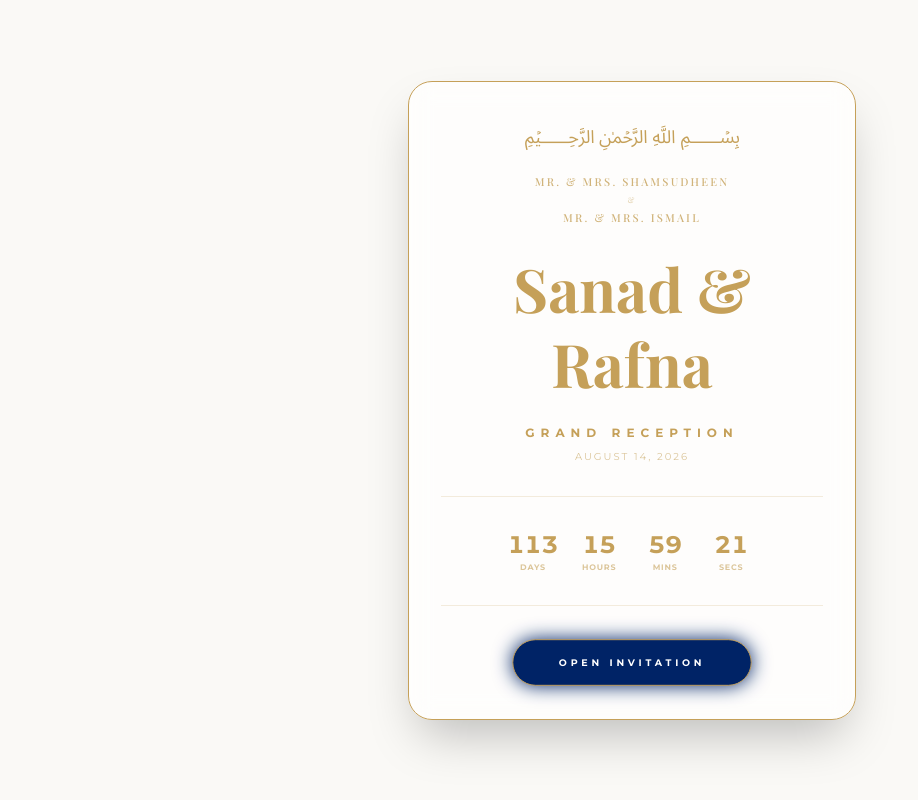
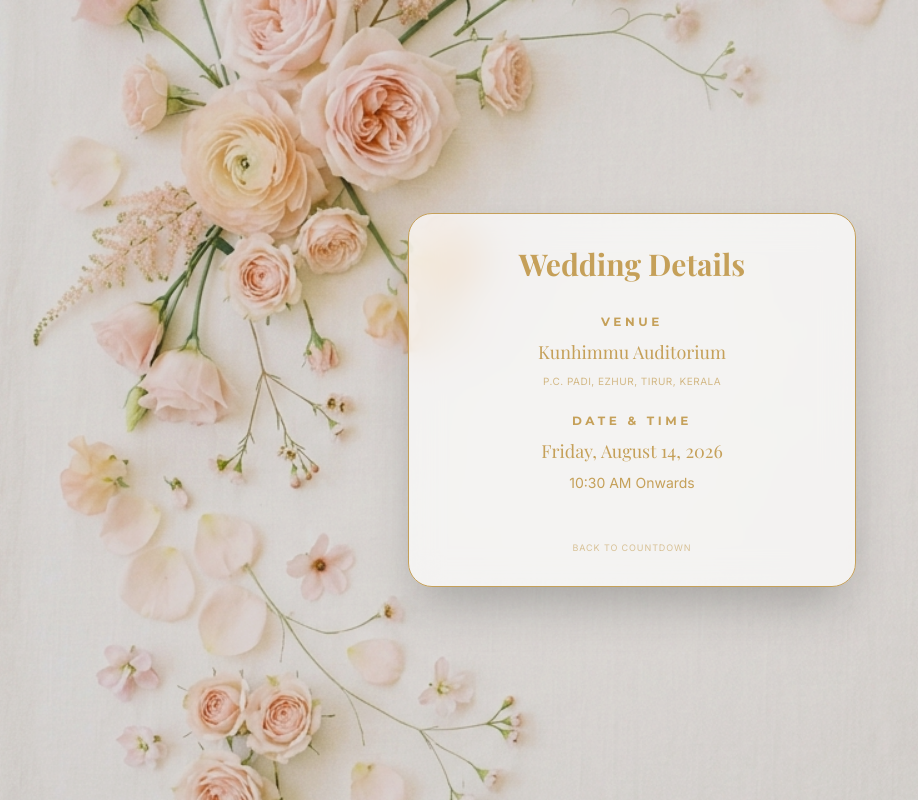
Before and after one commit to SahilVellathur/sanad-and-rafna-wedding-, a React (Vite) app: page / in a window 1280 px wide. Both pictures are taken after a click on the button "OPEN INVITATION". Shown: the whole page, without its empty margins (8-926 px from the left). Built offline with nearby package versions, Linux system fonts and the light colour scheme; a web font is replaced by a local one.

Commit message:
Final: Royal Glass UI with Floral Background and Countdown Restoration

```diff
--- a/src/App.jsx
+++ b/src/App.jsx
@@ -50,13 +50,25 @@ const CountdownTimer = ({ targetDate }) => {
 };
 
 export default function App() {
+  const [isOpen, setIsOpen] = useState(false);
+
   return (
-    <div className="min-h-screen w-full flex items-center justify-center bg-[#FAF9F6] p-4 selection:bg-[#C5A059]/30">
+    <div
+      className="min-h-screen w-full flex items-center justify-center bg-cover bg-center p-4 relative"
+      style={{ backgroundImage: 'url(/assets/bg.png)' }}
+    >
+      {/* Overlay to ensure readability if background is too busy */}
+      <div className="absolute inset-0 bg-black/10 pointer-events-none"></div>
+
+      <AnimatePresence>
+        {!isOpen ? (
           <motion.div
-        initial={{ opacity: 0, scale: 0.9 }}
-        animate={{ opacity: 1, scale: 1 }}
+            key="landing"
+            initial={{ opacity: 0, scale: 0.9, y: 20 }}
+            animate={{ opacity: 1, scale: 1, y: 0 }}
+            exit={{ opacity: 0, scale: 1.1, filter: 'blur(10px)' }}
             transition={{ duration: 1.2 }}
-        className="bg-white/70 backdrop-blur-md border border-[#C5A059] rounded-3xl p-8 shadow-2xl max-w-md w-full flex flex-col items-center gap-6 text-center"
+            className="bg-white/60 backdrop-blur-lg border border-[#C5A059] rounded-3xl p-8 shadow-2xl max-w-md w-[90%] flex flex-col items-center gap-6 text-center z-10"
           >
             {/* 1. Bismillah */}
             <div className="text-[#C5A059] text-3xl font-serif">﷽</div>
@@ -68,13 +80,13 @@ export default function App() {
               <p>Mr. & Mrs. Ismail</p>
             </div>
 
-        {/* 3. The Couple */}
+            {/* 3. The Names */}
             <h1 className="text-[#C5A059] text-5xl md:text-6xl font-bold font-playfair leading-tight">
               Sanad & Rafna
             </h1>
 
             {/* 4. The Event */}
-        <div className="space-y-2">
+            <div className="space-y-1">
               <p className="text-[#C5A059] text-[11px] md:text-xs tracking-[0.5em] uppercase font-montserrat font-bold">
                 GRAND RECEPTION
               </p>
@@ -88,14 +100,44 @@ export default function App() {
             <CountdownTimer targetDate={WEDDING_DATE} />
             <div className="w-full h-[1px] bg-[#C5A059]/20 my-2"></div>
 
-        {/* 6. The Button */}
+            {/* 6. Action Button */}
             <button
-          className="transition-all duration-150 active:bg-[#002366] active:text-white active:shadow-[0_0_25px_rgba(255,255,255,0.9)] focus:outline-none border border-[#C5A059] text-[#C5A059] px-12 py-4 rounded-full tracking-[4px] text-[10px] font-montserrat uppercase font-bold bg-transparent"
+              onClick={() => setIsOpen(true)}
+              className="transition-all duration-150 active:bg-[#002366] active:text-white active:shadow-[0_0_25px_rgba(255,255,255,0.9)] focus:outline-none border border-[#C5A059] text-[#C5A059] px-12 py-4 rounded-full tracking-[4px] text-[10px] font-montserrat uppercase font-bold bg-white/20 hover:bg-white/40"
               style={{ WebkitTapHighlightColor: 'transparent' }}
             >
               OPEN INVITATION
             </button>
           </motion.div>
+        ) : (
+          <motion.div
+            key="details"
+            initial={{ opacity: 0, scale: 0.9, y: 20 }}
+            animate={{ opacity: 1, scale: 1, y: 0 }}
+            className="bg-white/70 backdrop-blur-lg border border-[#C5A059] rounded-3xl p-8 shadow-2xl max-w-md w-[90%] flex flex-col items-center gap-8 text-center z-10"
+          >
+            <h2 className="text-[#C5A059] text-3xl font-playfair font-bold">Wedding Details</h2>
+            <div className="space-y-6 text-[#C5A059]">
+              <div className="space-y-2">
+                <p className="text-xs uppercase tracking-[0.3em] font-montserrat font-bold">Venue</p>
+                <p className="text-lg font-playfair">Kunhimmu Auditorium</p>
+                <p className="text-[10px] uppercase tracking-wider opacity-70">P.C. Padi, Ezhur, Tirur, Kerala</p>
+              </div>
+              <div className="space-y-2">
+                <p className="text-xs uppercase tracking-[0.3em] font-montserrat font-bold">Date & Time</p>
+                <p className="text-lg font-playfair">Friday, August 14, 2026</p>
+                <p className="text-sm">10:30 AM Onwards</p>
+              </div>
+            </div>
+            <button
+              onClick={() => setIsOpen(false)}
+              className="mt-4 text-[#C5A059]/60 text-[9px] uppercase tracking-widest hover:text-[#C5A059] transition-colors"
+            >
+              Back to Countdown
+            </button>
+          </motion.div>
+        )}
+      </AnimatePresence>
     </div>
   );
 }
```
Lines whose indentation alone changed are shown as unchanged.
